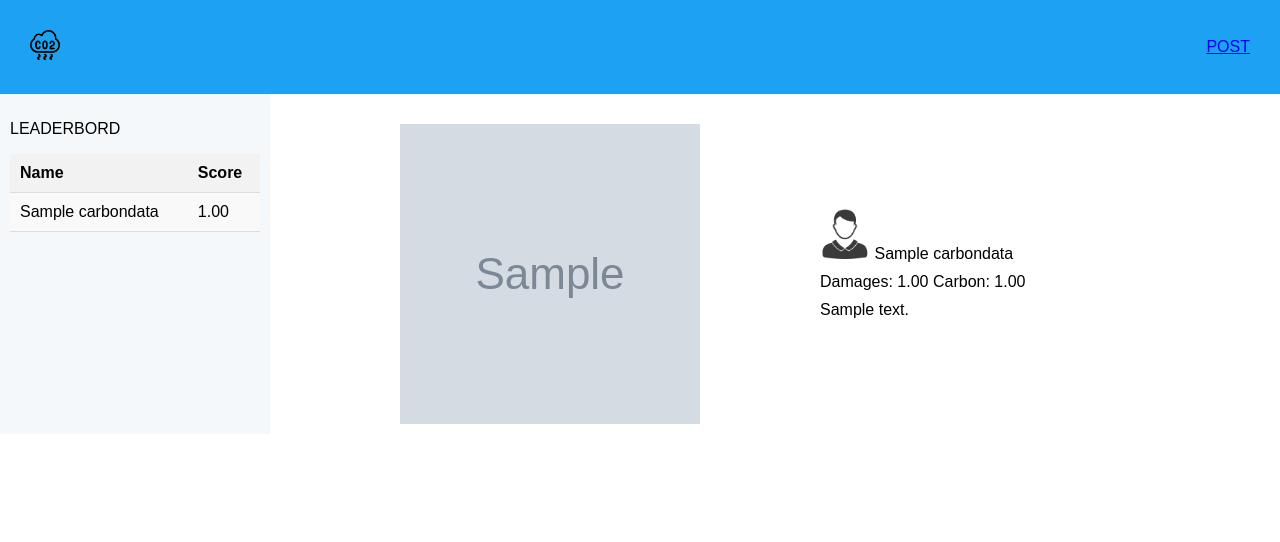
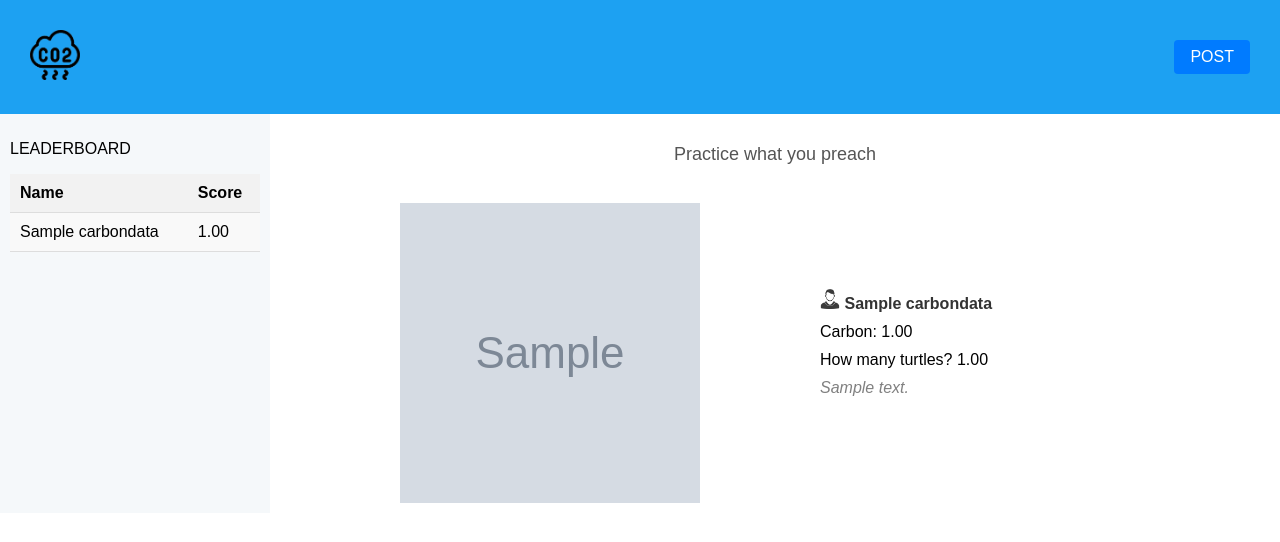
Before and after one commit to wrathchild14/carbon-footprint-shamer, a Django app: template server/templates/data_list.html in a window 1280 px wide. Shown: the top 542 px of the page. Run offline with Django 4.2, Linux system fonts and the light colour scheme; the template is opened without the code that fills it: values that come from a table or form of the project are taken from there, others are empty; tables that the repository leaves empty hold one stand-in row (values such as "Sample post"); grey boxes marked "Sample" are stand-in pictures.

Commit message:
add and clean up htmls

```diff
--- a/server/templates/data_list.html
+++ b/server/templates/data_list.html
@@ -10,6 +10,31 @@
             font-family: Arial, sans-serif;
         }
 
+        .post-button {
+            display: inline-block;
+            padding: 8px 16px;
+            background-color: #007bff;
+            color: #fff;
+            text-decoration: none;
+            border-radius: 4px;
+        }
+
+        .post-button:hover {
+            background-color: #0069d9;
+        }
+
+
+        .message-prompt {
+            display: block;
+            font-style: italic;
+            color: gray;
+        }
+
+        .username-style {
+            font-weight: bold;
+            color: #333;
+        }
+
         header {
             background-color: #1da1f2;
             color: white;
@@ -20,7 +45,7 @@
         }
 
         .logo img {
-            height: 30px;
+            height: 50px;
         }
 
         nav ul {
@@ -92,8 +117,8 @@
 
         .avatar-image {
             flex-shrink: 0;
-            width: 50px;
-            height: 50px;
+            width: 20px;
+            height: 20px;
             object-fit: cover;
 
         }
@@ -158,11 +183,11 @@
             background-color: #f5f5f5;
         }
 
-        .avatar {
-            max-width: 100%;
-            height: 100px;
-
-
+        .slogan {
+            text-align: center;
+            margin-top: 20px;
+            font-size: 18px;
+            color: #555;
         }
     </style>
 </head>
@@ -173,14 +198,14 @@
         <img src="/api/media/logo.png" alt="Twitter Logo">
     </div>
     <div class="user-profile">
-        <a href="/api/save-data/">POST</a>
+        <a href="/api/save-data/" class="post-button">POST</a>
     </div>
 </header>
 
 <div class="content">
     <div class="sidebar">
         <div>
-            <p>LEADERBORD</p>
+            <p>LEADERBOARD</p>
         </div>
 
         <div>
@@ -203,19 +228,28 @@
     </div>
 
     <div class="main-content">
+        <div class="slogan">
+            <p>Practice what you preach</p>
+        </div>
+
+
         {% for data in carbon_data %}
             <div class="tweet">
                 <img src="..{{ data.image_path.url }}" alt="User Picture" class="tweet-image">
                 <div class="user-info">
                     <img src="/api/media/avatar.png" alt="User Picture" class="avatar-image">
-                    <span class="username">{{ data.name }}</span>
+                    <span class="username username-style">{{ data.name }}</span>
 
                     <div class="tweet-actions">
-                        <span> Damages: {{ data.damages }} Carbon: {{ data.carbon }}</span>
+                        <span> Carbon: {{ data.carbon }}</span>
                     </div>
 
                     <div class="tweet-actions">
-                        <span> {{ data.message }}</span>
+                        <span> How many turtles? {{ data.damages }}</span>
+                    </div>
+
+                    <div class="tweet-actions">
+                        <span class="message-prompt">{{ data.message }}</span>
                     </div>
                 </div>
             </div>
```
Also changed, not shown: server/templates/data_form.html (+33 -55 lines).
